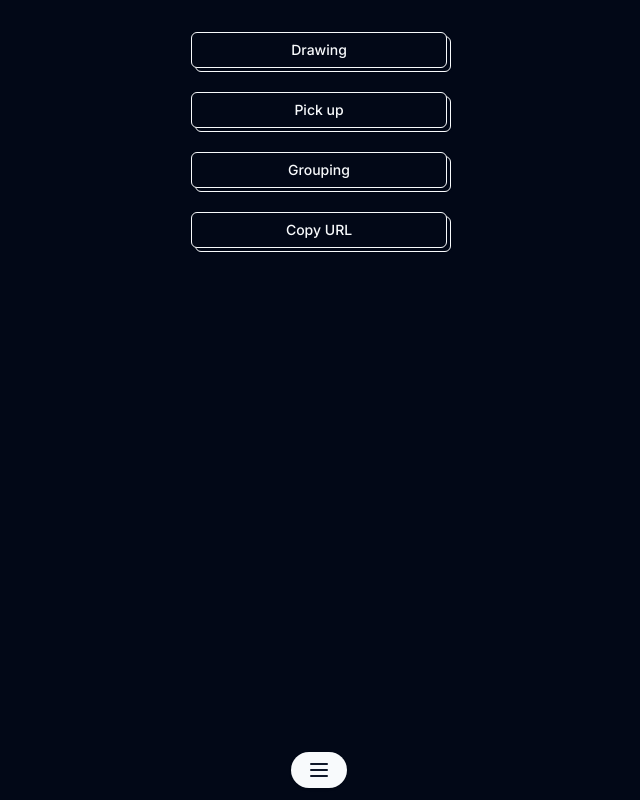
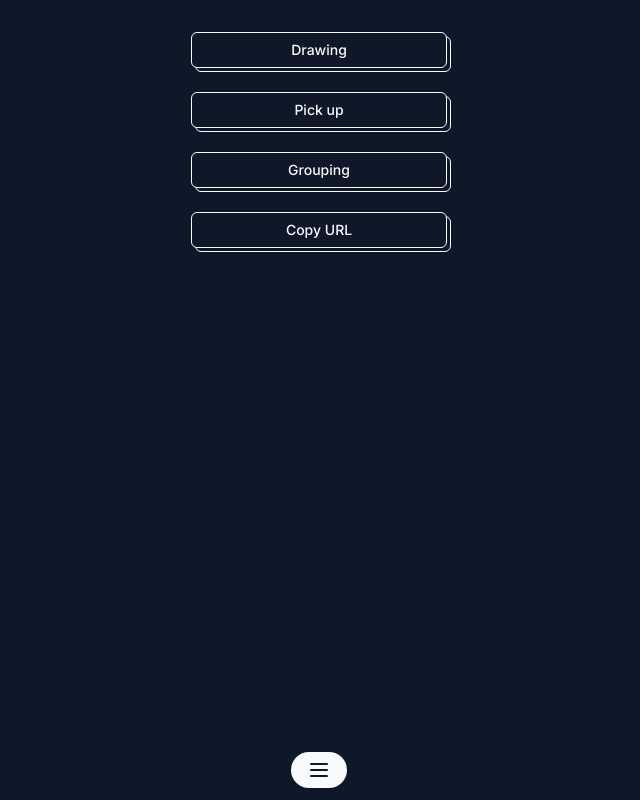
Before and after one commit to the-one-worship/the-one-draw, a Next.js app: page / in a window 1280 px wide. Shown: the whole page, without its empty margins (321-961 px from the left). Built offline with nearby package versions, Linux system fonts and the light colour scheme.

Commit message:
feat: optimize feture

```diff
--- a/package.json
+++ b/package.json
@@ -18,6 +18,7 @@
     "class-variance-authority": "^0.7.0",
     "clsx": "^2.0.0",
     "lucide-react": "^0.300.0",
+    "nanoid": "^5.0.6",
     "next": "14.0.4",
     "react": "^18.2.0",
     "react-dom": "^18.2.0",
--- a/src/app/g/page.tsx
+++ b/src/app/g/page.tsx
@@ -35,12 +35,12 @@ export default function GroupingPage() {
 
   return (
     <div className="mt-8 flex flex-col items-center justify-center gap-4 p-4">
-      {groups?.map((group, index) => (
+      {groups?.map(group => (
         <div
-          key={`group-${index}`}
+          key={group.key}
           className="flex w-full max-w-sm flex-wrap gap-4 rounded-lg border p-4"
         >
-          {group?.map(item => <span key={item}>{item}</span>)}
+          {group?.value?.map(item => <span key={item}>{item}</span>)}
         </div>
       ))}
     </div>
--- a/src/app/globals.css
+++ b/src/app/globals.css
@@ -4,51 +4,25 @@
 
 @layer base {
   :root {
-    /* hsl(222 84% 5%) */
-    --background: 222 84% 5%;
-    /* hsl(210 40% 98%) */
+    /* --background: 222 84% 5%; */
+    --background: 219 46% 11%;
     --foreground: 210 40% 98%;
-
-    /* hsl(222 84% 5%) */
     --card: 222 84% 5%;
-    /* hsl(210 40% 98%) */
     --card-foreground: 210 40% 98%;
-
-    /* hsl(222 84% 5%) */
     --popover: 222 84% 5%;
-    /* hsl(210 40% 98%) */
     --popover-foreground: 210 40% 98%;
-
-    /* hsl(210 40% 98%) */
     --primary: 210 40% 98%;
-    /* hsl(222 47% 11%) */
     --primary-foreground: 222 47% 11%;
-
-    /* hsl(217 33% 18%) */
     --secondary: 217 33% 18%;
-    /* hsl(210 40% 98%) */
     --secondary-foreground: 210 40% 98%;
-
-    /* hsl(217 33% 18%) */
     --muted: 217 33% 18%;
-    /* hsl(215 20% 65%) */
     --muted-foreground: 215 20% 65%;
-
-    /* hsl(217 33% 17%) */
     --accent: 217 33% 17%;
-    /* hsl(210 40% 98%) */
     --accent-foreground: 210 40% 98%;
-
-    /* hsl(0 63% 31%) */
     --destructive: 0 63% 31%;
-    /* hsl(210 40% 98%) */
     --destructive-foreground: 210 40% 98%;
-
-    /* hsl(217 33% 18%) */
     --border: 217 33% 18%;
-    /* hsl(217 33% 18%) */
     --input: 217 33% 18%;
-    /* hsl(213 27% 84%) */
     --ring: 213 27% 84%;
 
     --radius: 0.5rem;
--- a/src/shared/utils/grouping/index.ts
+++ b/src/shared/utils/grouping/index.ts
@@ -1,3 +1,5 @@
+import { nanoid } from 'nanoid'
+
 export default function grouping<T>(source: Array<T>, groups: number) {
   if (groups <= 0) {
     throw new Error('at least 1 group')
@@ -12,5 +14,5 @@ export default function grouping<T>(source: Array<T>, groups: number) {
     res[groupIndex] = group
     groupIndex++
   }
-  return res
+  return res.map(value => ({ key: nanoid(), value }))
 }
```
Also changed, not shown: 1 other file (tests, documents, lock files or other folders).
